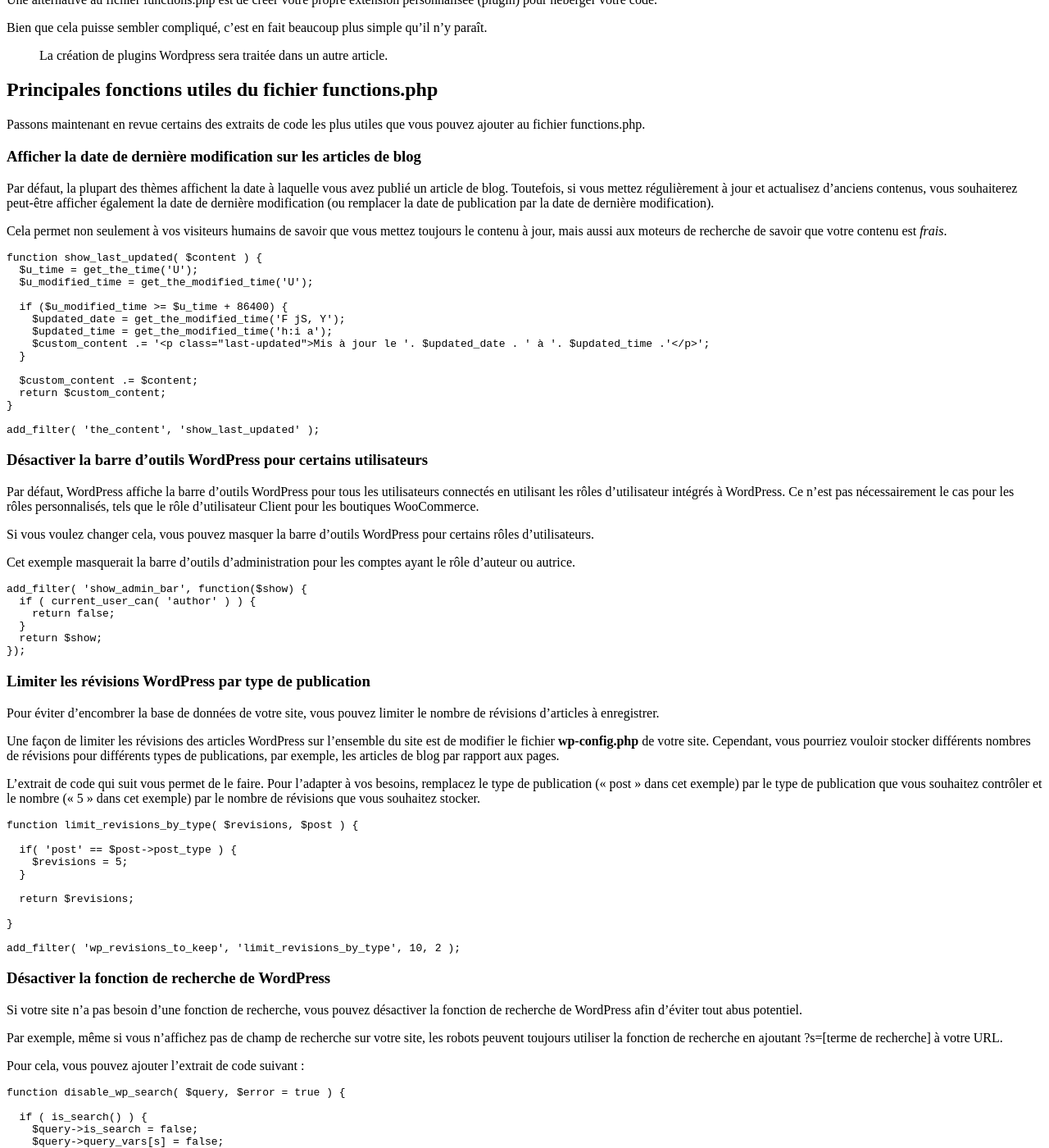
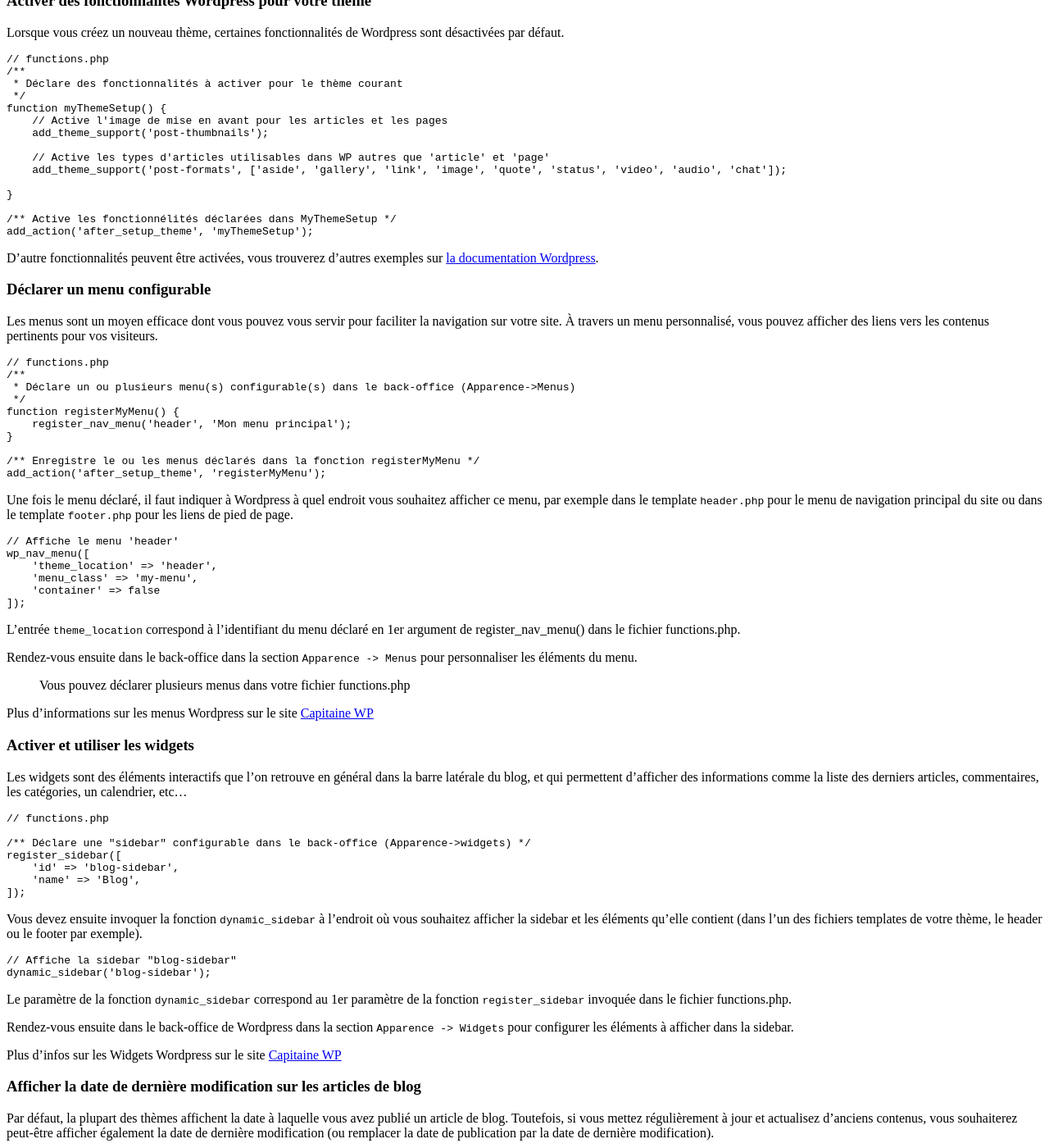
Before and after one commit to ARFP/blog, a Jekyll site: the page built from _posts/wordpress/2024-03-19-wordpress-theme-le-fichier-functions.md, in a window 1280 px wide and 1400 px high, scrolled down 1657 px. Shown: the whole window at 82% size. Built offline with Jekyll 4.4.1, drawn with Linux system fonts in a browser that asks for light colours; some of the changed text lies outside the part shown.

Commit message:
Wordpress update (#23)
* Update 2024-03-19-wordpress-theme-le-fichier-functions.md

* update wp posts

* wordpress add plugin tuto

````diff
--- a/_posts/wordpress/2024-03-19-wordpress-theme-le-fichier-functions.md
+++ b/_posts/wordpress/2024-03-19-wordpress-theme-le-fichier-functions.md
@@ -1,15 +1,15 @@
 ---
 title: "Thème Wordpress: Le fichier functions.php"
-date: 2024-03-19 08:45:00 +0200
+date: 2024-03-19 13:00:00 +0200
 categories: php wordpress
 tags: php wordpress cms
 ---
 
-Le fichier **functions.php** de WordPress vous permet d’ajouter des fonctionnalités à votre thème.  Comprendre le fonctionnement du fichier functions.php peut donc vous aider à construire un meilleur site WordPress.
+Le fichier **functions.php** de WordPress vous permet d’ajouter des fonctionnalités à votre thème.
 
-Dans ce guide, vous allez apprendre tout ce que vous devez savoir sur ce fichier.
+Dans cet article, vous allez apprendre l'essentiel à savoir sur ce fichier.
 
-Cet article vous propose également quelques extraits de code utiles  pour vous aider à personnaliser votre site (code à inclure dans le fichier functions.php).
+Cet article vous propose également quelques extraits de code utiles à inclure dans le fichier functions.php pour vous aider à personnaliser votre thème.
 
 ## Que fait le fichier functions.php de WordPress ?
 
@@ -36,30 +36,22 @@ Par exemple, si vous utilisez un thème nommé **montheme**, le fichier function
 
 ## Comment travailler en toute sécurité avec le fichier functions.php
 
-Parce que travailler avec le fichier WordPress functions.php implique d’ajouter du code à votre site web, il est important de suivre quelques bonnes pratiques avant de commencer à faire des modifications.
-
-Même quelque chose d’aussi simple qu’une virgule ou une apostrophe manquante peut déclencher des erreurs sur votre site Wordpress.
-
-Dans les versions récentes de WordPress, la gestion de ces erreurs a été améliorée, notamment en affichant le message « Une erreur critique s’est produite sur votre site web » ou en vérifiant la présence d’erreurs PHP avant d’enregistrer vos modifications.
-
-Cependant, pour éviter tout problème, nous vous recommandons de suivre les meilleures pratiques suivantes..
+Parce que travailler avec le fichier WordPress functions.php implique d’ajouter du code à votre site web, il est important de suivre les  bonnes pratiques lorsque vous ajoutez des modifications.
 
 ### Testez votre code functions.php sur un site de staging
 
 Avant d’ajouter du code  dans le fichier functions.php, nous vous recommandons de les tester d’abord en local puis sur une version de *staging* de votre site. Cela vous permet de vérifier qu’il n’y a pas d’erreurs potentielles et que le code fonctionne comme prévu.
 
-> Info
->
 > Un « site de staging » est une copie identique de votre site en production qui se trouve dans un bac à sable sécurisé et privé. Il vous permet de tester les modifications sans avoir à utiliser le mode de maintenance sur votre site réel.
 
 ### Sauvegardez votre site avant de publier une nouvelle version de votre fichier functions.php
 
-Il s’agit d'ailleurs d’une bonne pratique à suivre lorsque vous modifiez des fichiers WordPress.
->
-> En cas de problème, vous pouvez restaurer les anciens fichiers pour rétablir instantanément le fonctionnement de votre site.
+Il s’agit d'ailleurs d’une bonne pratique à suivre lorsque vous modifiez des fichiers dans n'importe quelle application web.
+
+> Sauvegarder les fichiers avant de publier une nouvelle version permet, en cas de problème, de restaurer les anciens fichiers pour rétablir instantanément le fonctionnement de votre site.
 
 
-### Utilisez toujours un thème enfant si vous modifiez le fichier functions.php d'un thème déjà existant.
+### Utilisez toujours un thème enfant si vous souhaitez modifier le fichier functions.php d'un thème déjà existant.
 
 Pour éviter que les modifications que vous avez apportées au fichier functions.php de votre thème ne soient écrasées, vous devez toujours utiliser un thème enfant WordPress et ajouter votre code au fichier functions.php du thème enfant.
 
@@ -80,6 +72,93 @@ Bien que cela puisse sembler compliqué, c’est en fait beaucoup plus simple qu
 ## Principales fonctions utiles du fichier functions.php
 
 Passons maintenant en revue certains des extraits de code les plus utiles que vous pouvez ajouter au fichier functions.php.
+
+### Activer des fonctionnalités Wordpress pour votre thème
+
+Lorsque vous créez un nouveau thème, certaines fonctionnalités de Wordpress sont désactivées par défaut.
+
+```php
+// functions.php
+/**
+ * Déclare des fonctionnalités à activer pour le thème courant
+ */
+function myThemeSetup() {
+    // Active l'image de mise en avant pour les articles et les pages
+    add_theme_support('post-thumbnails');
+
+    // Active les types d'articles utilisables dans WP autres que 'article' et 'page'
+    add_theme_support('post-formats', ['aside', 'gallery', 'link', 'image', 'quote', 'status', 'video', 'audio', 'chat']);
+
+}
+
+/** Active les fonctionnélités déclarées dans MyThemeSetup */
+add_action('after_setup_theme', 'myThemeSetup');
+```
+
+D'autre fonctionnalités peuvent être activées, vous trouverez d'autres exemples sur [la documentation Wordpress](https://developer.wordpress.org/reference/functions/add_theme_support/).
+
+### Déclarer un menu configurable
+
+Les menus sont un moyen efficace dont vous pouvez vous servir pour faciliter la navigation sur votre site. À travers un menu personnalisé, vous pouvez afficher des liens vers les contenus pertinents pour vos visiteurs.
+
+```php
+// functions.php
+/**
+ * Déclare un ou plusieurs menu(s) configurable(s) dans le back-office (Apparence->Menus)
+ */
+function registerMyMenu() {
+    register_nav_menu('header', 'Mon menu principal');
+}
+
+/** Enregistre le ou les menus déclarés dans la fonction registerMyMenu */
+add_action('after_setup_theme', 'registerMyMenu');
+```
+
+Une fois le menu déclaré, il faut indiquer à Wordpress à quel endroit vous souhaitez afficher ce menu, par exemple dans le template `header.php` pour le menu de navigation principal du site ou dans le template `footer.php` pour les liens de pied de page.
+
+```php
+// Affiche le menu 'header'
+wp_nav_menu([
+    'theme_location' => 'header',
+    'menu_class' => 'my-menu',
+    'container' => false
+]);
+```
+L'entrée `theme_location` correspond à l'identifiant du menu déclaré en 1er argument de register_nav_menu() dans le fichier functions.php.
+
+Rendez-vous ensuite dans le back-office dans la section `Apparence -> Menus` pour personnaliser les éléments du menu.
+
+> Vous pouvez déclarer plusieurs menus dans votre fichier functions.php
+
+Plus d'informations sur les menus Wordpress sur le site [Capitaine WP](https://capitainewp.io/formations/developper-theme-wordpress/menus-moteur-recherche/)
+
+### Activer et utiliser les widgets
+
+Les widgets sont des éléments interactifs que l’on retrouve en général dans la barre latérale du blog, et qui permettent d’afficher des informations comme la liste des derniers articles, commentaires, les catégories, un calendrier, etc...
+
+```php
+// functions.php
+
+/** Déclare une "sidebar" configurable dans le back-office (Apparence->widgets) */
+register_sidebar([
+    'id' => 'blog-sidebar',
+    'name' => 'Blog',
+]);
+```
+
+Vous devez ensuite invoquer la fonction `dynamic_sidebar` à l'endroit où vous souhaitez afficher la sidebar et les éléments qu'elle contient (dans l'un des fichiers templates de votre thème, le header ou le footer par exemple).
+
+```php
+// Affiche la sidebar "blog-sidebar"
+dynamic_sidebar('blog-sidebar');
+```
+
+Le paramètre de la fonction `dynamic_sidebar` correspond au 1er paramètre de la fonction `register_sidebar` invoquée dans le fichier functions.php.
+
+Rendez-vous ensuite dans le back-office de Wordpress dans la section `Apparence -> Widgets` pour configurer les éléments à afficher dans la sidebar.
+
+Plus d'infos sur les Widgets Wordpress sur le site [Capitaine WP](https://capitainewp.io/formations/developper-theme-wordpress/sidebars-widgets/)
+
 
 ### Afficher la date de dernière modification sur les articles de blog
 
@@ -115,6 +194,8 @@ Si vous voulez changer cela, vous pouvez masquer la barre d’outils WordPress p
 Cet exemple masquerait la barre d’outils d’administration pour les comptes ayant le rôle d’auteur ou autrice.
 
 ```php
+// functions.php
+
 add_filter( 'show_admin_bar', function($show) {
   if ( current_user_can( 'author' ) ) {
     return false;
@@ -127,11 +208,11 @@ add_filter( 'show_admin_bar', function($show) {
 
 Pour éviter d’encombrer la base de données de votre site, vous pouvez limiter le nombre de révisions d’articles à enregistrer.
 
-Une façon de limiter les révisions des articles WordPress sur l’ensemble du site est de modifier le fichier **wp-config.php** de votre site. Cependant, vous pourriez vouloir stocker différents nombres de révisions pour différents types de publications, par exemple, les articles de blog par rapport aux pages.
-
 L'extrait de code qui suit vous permet de le faire. Pour l’adapter à vos besoins, remplacez le type de publication (« post » dans cet exemple) par le type de publication que vous souhaitez contrôler et le nombre (« 5 » dans cet exemple) par le nombre de révisions que vous souhaitez stocker.
 
 ```php
+// functions.php
+
 function limit_revisions_by_type( $revisions, $post ) {
 
   if( 'post' == $post->post_type ) {
@@ -154,6 +235,8 @@ Par exemple, même si vous n’affichez pas de champ de recherche sur votre site
 Pour cela, vous pouvez ajouter l’extrait de code suivant :
 
 ```php
+// functions.php
+
 function disable_wp_search( $query, $error = true ) {
 
   if ( is_search() ) {
@@ -184,6 +267,8 @@ Par exemple, un cas d’utilisation courant est la création d’un code court q
 Pour créer un tel code court, vous pouvez utiliser le code suivant :
 
 ```php
+// functions.php
+
 function year_shortcode() {
   $year = date('Y');
   return $year;
@@ -201,6 +286,8 @@ Par défaut, WordPress n’exécute pas les codes courts que vous placez dans le
 Par exemple, combiné à l’extrait de code précédent, il vous permettrait d’inclure automatiquement l’année en cours dans le titre de l’article en ajoutant le code court [currentyear].
 
 ```php
+// functions.php
+
 add_filter( 'the_title', 'do_shortcode' );
 ```
 
@@ -211,6 +298,8 @@ Par défaut, WordPress affiche un message explicatif lorsque les tentatives de c
 Pour éviter de divulguer des informations potentiellement sensibles, vous pouvez masquer ces erreurs de connexion en ajoutant l’extrait de code suivant à votre fichier functions.php.
 
 ```php
+// functions.php
+
 function hide_login_errors(){
   return 'Identifiant ou mot de passe incorrect';
 }
@@ -228,6 +317,8 @@ Par défaut, l’extrait WordPress affiche les 55 premiers mots d’un article.
 Si vous souhaitez modifier cette longueur, vous pouvez ajouter l’extrait de code suivant au fichier functions.php.
 
 ```php
+// functions.php
+
 function change_excerpt_length($length) {
   return 90;
 }
@@ -243,6 +334,8 @@ Pour que les acteurs malveillants aient plus de mal à détecter la version de W
 Pour cela, vous pouvez ajouter le code suivant à votre fichier functions.php.
 
 ```php
+// functions.php
+
 function hide_version() {
   return '';
 }
@@ -259,6 +352,8 @@ Cependant, cette option modifie le nombre d’articles pour toutes les pages d
 Pour cela, vous pouvez ajouter cet extrait à votre fichier functions.php – assurez-vous de remplacer le nombre (« 15 » dans cet exemple) par le nombre réel de résultats que vous souhaitez afficher avant de paginer les résultats supplémentaires.
 
 ```php
+// functions.php
+
 function search_results_list() {
   if ( is_search() )
     set_query_var('posts_per_archive_page', 15);
@@ -274,6 +369,8 @@ Par défaut, WordPress vous empêche de téléverser certains types de fichiers,
 Pour activer la prise en charge de ces types de fichiers bloqués, vous pouvez ajouter l’extrait de code suivant au fichier functions.php de WordPress :
 
 ```php
+// functions.php
+
 function add_myme_types($mime_types){
   $mime_types['svg'] = 'image/svg+xml';
   return $mime_types;
@@ -292,6 +389,8 @@ Même si le rôle d’un utilisateur ne lui permet pas d’appliquer la mise à
 Pour remédier à cette situation, vous pouvez utiliser cet extrait de code pour masquer les notifications de mise à jour pour tous les utilisateurs qui ne sont pas administrateurs :
 
 ```php
+// functions.php
+
 function hide_update_nag() {
   if ( ! current_user_can( 'update_core' ) ) {
     remove_action( 'admin_notices', 'update_nag', 3 );
@@ -310,6 +409,8 @@ Depuis WordPress 4.5, WordPress a fixé le niveau de qualité par défaut à 82
 Si vous souhaitez augmenter ou diminuer ce niveau de qualité, vous pouvez ajouter l’extrait de code suivant à votre fichier functions.php – assurez-vous de remplacer le nombre (« 90 » dans cet exemple) par le niveau de qualité que vous souhaitez utiliser :
 
 ```php
+// functions.php
+
 add_filter( 'jpeg_quality', create_function( '', 'return 90;' ) );
 ```
 
@@ -327,7 +428,7 @@ Lorsque vous ajoutez pour la première fois un extrait de code à votre fichier
 
 Pour éviter cela, vous devez ajouter des commentaires de code à chaque extrait qui expliquent ce que fait l’extrait et pourquoi vous l’avez ajouté.
 
-Les commentaires de code sont du texte qui n’est pas exécuté par WordPress, mais que les utilisateurs humains peuvent lire pour comprendre ce que fait l’extrait de code.
+Les commentaires de code sont du texte qui n’est pas exécuté par PHP, mais que les utilisateurs humains peuvent lire pour comprendre ce que fait l’extrait de code.
 
 Pour ajouter un commentaire de code d’une seule ligne, vous pouvez utiliser ce format :
 
@@ -344,6 +445,7 @@ Pour ajouter un commentaire de code sur plusieurs lignes, vous pouvez utiliser c
 * This is the last line in the code comment
 */
 ```
+
 > Commenter son code est une bonne pratique à appliquer dans tous vos développements !!!
 
 
````
Also changed, not shown: other parts of _posts/wordpress/2024-03-19-wordpress-theme-le-fichier-functions.md (+2 -2 lines), _posts/wordpress/2024-03-19-wordpress-creer-theme.md (+11 -16 lines), _posts/wordpress/2024-03-19-wordpress-la-boucle-the-loop.md (+2 -0 lines), _posts/wordpress/2024-04-04-wordpress-creer-plugin.md (added, +75 -0 lines).
